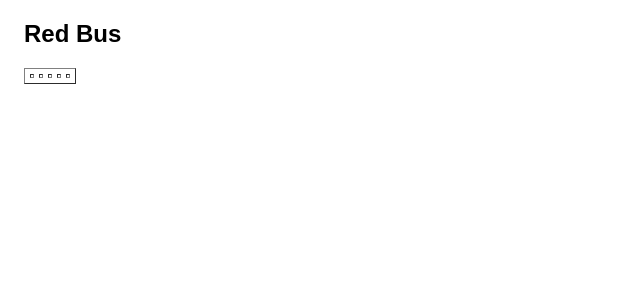
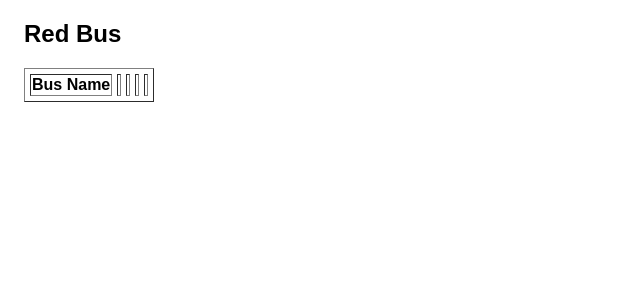
Before and after one commit to kathishivaramreddy/ReactRedBus, a React (Create React App) app: page / in a window 1280 px wide. Shown: the top 300 px of the page, without its empty margins (0-640 px from the left). Built offline with nearby package versions, Linux system fonts and the light colour scheme.

Commit message:
adding Bus Name as first table heading

```diff
--- a/src/App.js
+++ b/src/App.js
@@ -8,7 +8,7 @@
         <h2>Red Bus</h2>
         <table border="1">
           <tr>
-            <th></th>
+            <th>Bus Name</th>
             <th></th>
             <th></th>
             <th></th>
```
Also changed, not shown: 1 other file (tests, documents, lock files or other folders).
